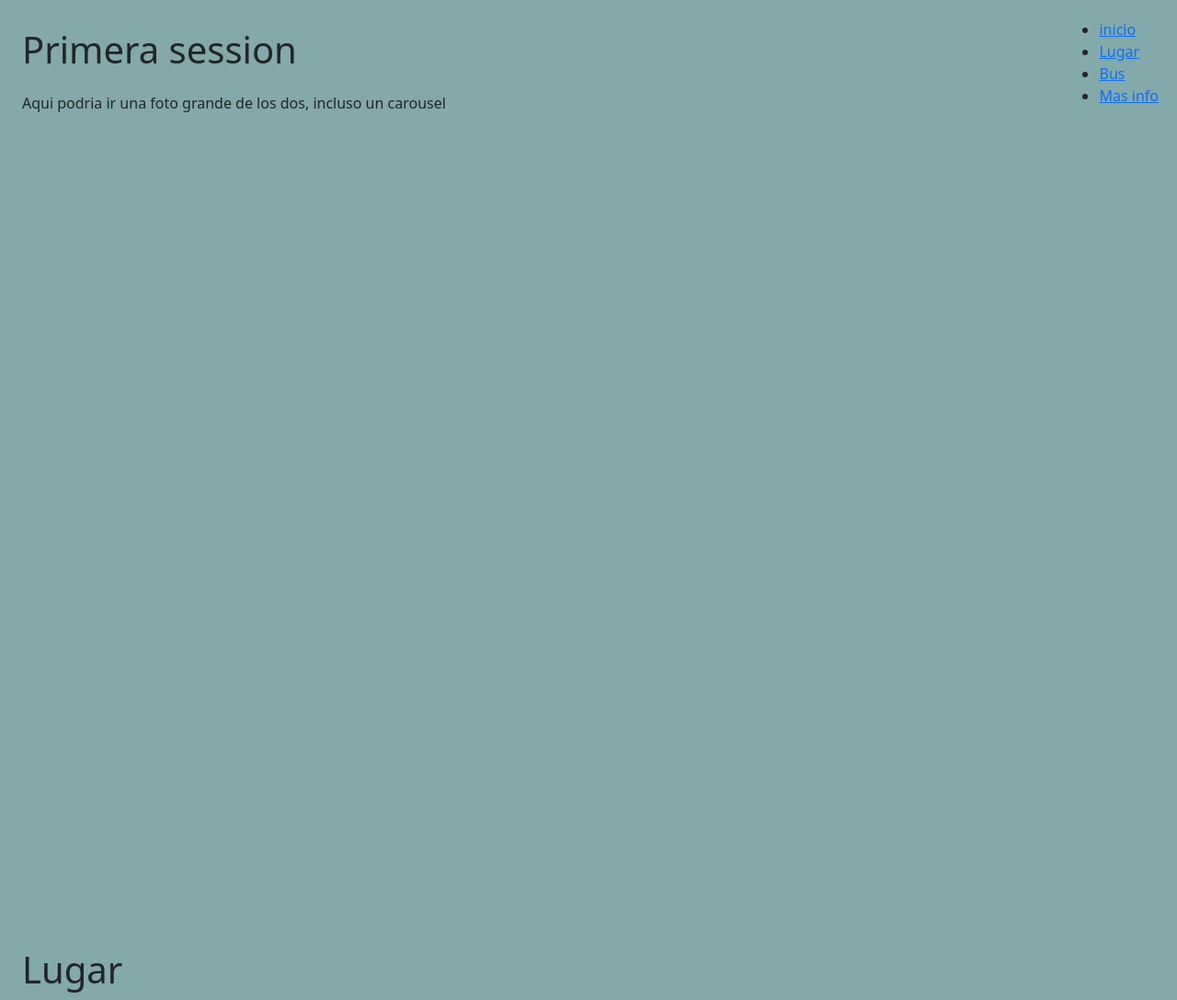
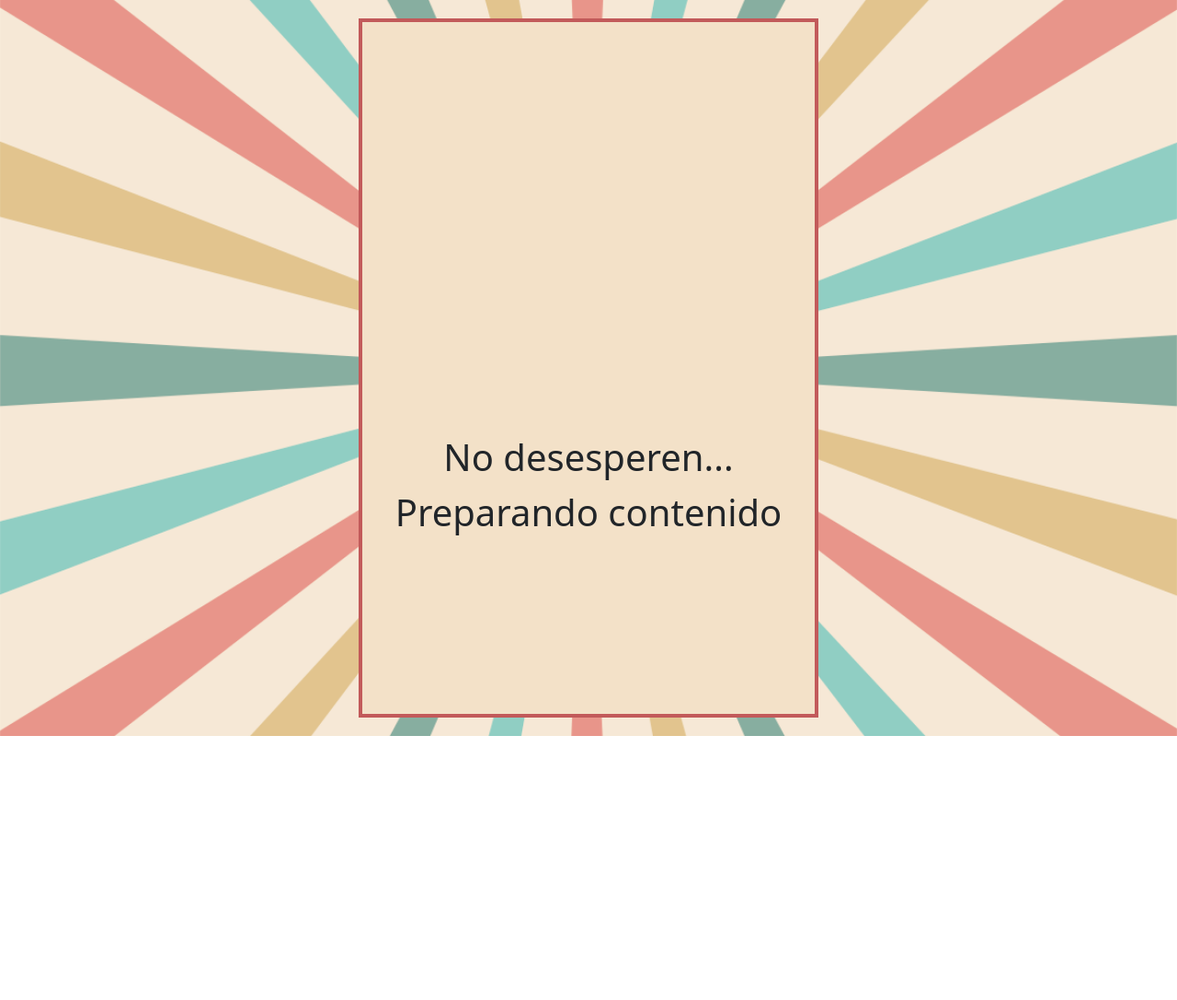
Before and after one commit to jmpeinado/boda, a plain HTML site: page index.html in a window 1280 px wide. Shown: the top 1087 px of the page at 92% size. After the commit the page ends 800 px from the top, so only its background shows below. Drawn offline with nearby package versions, Linux system fonts and the light colour scheme.

Commit message:
cargando...

```diff
--- a/index.css
+++ b/index.css
@@ -1,17 +1,42 @@
 html, body {
   width: 100%;
   height: 100%;
-  background: #83a9aa;
+}
+html {
+  background: url(src/background.png) no-repeat 100% 100%;
+  padding: 20px;
+  background-size: cover;
+  background-position: center;
+  overflow: hidden;
+  height: 100vh;
+}
+body {
+  overflow: auto;
+  border: 4px solid #c25a5a;
+  background-color: #f3e1c8;
+  max-width: 500px;
+  margin: auto;
 }
 
-/* MOBILE */
-.cyj-layout {
-  display: flex;
-  flex-direction: column-reverse;
+/* RESPONSIVE (MOBILE y DESKTOP */
+
+/* Provisional contenido */
+.cyj-content-loading {
+  text-align: center;
+  margin: 90% auto;
+}
+/************************/
+
+.cyj-content {
+  padding: 20px;
 }
 
-.cyj-content {
-  flex: 1;
+.header-img {
+  width: 100%;;
+}
+
+.foto-carmen {
+  width: 100%;;
 }
 
 .cyj-menu {
@@ -19,22 +44,20 @@ html, body {
 }
 
 .cyj-bloque {
-  height: 1000px;
+  _height: 1000px;
 }
 
 .cyj-list-menu {
   position: inherit;
+  display: none;
 }
 
-/* DESKTOP */
-@media (min-width: 992px) {
-  .cyj-layout {
-    flex-direction: initial;
-  }
-
-  .cyj-list-menu {
-    position: fixed;
-    right: 20px;
-    top: 20px;
-  }
+/* CARRUSEL */
+#carouselLocation {
+  border: 5px solid #d2af43;
 }
+.carousel-indicators [data-bs-target],
+.carousel-control-prev-icon,
+.carousel-control-next-icon {
+  background-color: #d2af43;
+}
--- a/index.html
+++ b/index.html
@@ -7,44 +7,83 @@
   <link href="https://cdn.jsdelivr.net/npm/bootstrap@5.2.0-beta1/dist/css/bootstrap.min.css" rel="stylesheet" integrity="sha384-0evHe/X+R7YkIZDRvuzKMRqM+OrBnVFBL6DOitfPri4tjfHxaWutUpFmBp4vmVor" crossorigin="anonymous">
   <link href="index.css" rel="stylesheet">
   <link id="sidemenu" href="sideMenu.html" rel="import">
+  <link id="carrusel-location" href="carrusel-location.html" rel="import">
 </head>
 <body>
 
   <script>
     $(document).ready(function () {
-      $('#sideMenu').load('./sideMenu.html');
+      //$('#sideMenu').load('./sideMenu.html');
+      //$('#carrusel-location').load('./carrusel-location.html');
     });
 
   </script>
 
+  <!--div id="header" class="">
+    <img src="src/header.png" class="header-img" alt="">
+  </div-->
 
-  <div class="container-xxl bd-gutter mt-3 my-md-4 cyj-layout">
+  <div class="cyj-content-loading">
+    <p class="fs-1">No desesperen... Preparando contenido</p>
+  </div>
 
-    <div class="cyj-content">
-      <div id="inicio" class="container cyj-bloque">
-        <p class="fs-1">Primera session</p>
-        <p>Aqui podria ir una foto grande de los dos, incluso un carousel</p>
-      </div>
+  <!--div class="cyj-content">
+    <div id="carmen" class="container cyj-bloque">
+      <p class="fs-1 sticky-top">Carmen</p>
+      <img src="src/carmen-web.png" class="foto-carmen">
+    </div>
 
-      <div id="lugar" class="container cyj-bloque">
-        <p class="fs-1">Lugar</p>
-        <p>Aqui podria ir info de la hacienda</p>
-      </div>
+    <div id="javi" class="container cyj-bloque">
+      <p class="fs-1 sticky-top">Javi</p>
+      <p></p>
+    </div>
 
-      <div id="bus" class="container cyj-bloque">
-        <p class="fs-1">Bus</p>
-        <p>Aqui podria ir info de los autobuses</p>
-      </div>
-
-      <div id="masInfo" class="container cyj-bloque">
-        <p class="fs-1">Bus</p>
-        <p>Aqui podria ir info de los autobuses</p>
+    <div id="lugar" class="container cyj-bloque">
+      <p class="fs-1 sticky-top">Hacienda Santa Rosa</p>
+      <div id="carouselLocation" class="carousel slide" data-bs-ride="false">
+        <div class="carousel-inner">
+          <div class="carousel-item active">
+            <img src="src/mapa.png" class="d-block w-100" alt="mapa">
+          </div>
+          <div class="carousel-item">
+            <img src="src/paso1.png" class="d-block w-100" alt="paso1">
+          </div>
+          <div class="carousel-item">
+            <img src="src/Paso3.png" class="d-block w-100" alt="paso2">
+          </div>
+          <div class="carousel-item">
+            <img src="src/Paso4.png" class="d-block w-100" alt="paso2">
+          </div>
+          <div class="carousel-item">
+            <img src="src/Paso6.png" class="d-block w-100" alt="paso2">
+          </div>
+          <div class="carousel-item">
+            <img src="src/Paso8.png" class="d-block w-100" alt="paso2">
+          </div>
+        </div>
+        <button class="carousel-control-prev" type="button" data-bs-target="#carouselLocation" data-bs-slide="prev">
+          <span class="carousel-control-prev-icon" aria-hidden="true"></span>
+          <span class="visually-hidden">Previous</span>
+        </button>
+        <button class="carousel-control-next" type="button" data-bs-target="#carouselLocation" data-bs-slide="next">
+          <span class="carousel-control-next-icon" aria-hidden="true"></span>
+          <span class="visually-hidden">Next</span>
+        </button>
       </div>
     </div>
 
-    <aside id="sideMenu" class="cyj-menu"></aside>
+    <div id="bus" class="container cyj-bloque">
+      <p class="fs-1 sticky-top">Buses</p>
+      <p>Villa del Rio - Salida 12:00 en el Ayuntamiento </p>
+      <p>Córdoba - Salida 12:30 en La victoria (frente al mercado la victoria) </p>
+    </div>
 
-  </div>
+    <div id="masInfo" class="container cyj-bloque">
+      <p class="fs-1 sticky-top">Viernes noche</p>
+      <p>Se tomara un refrigerio el viernes a eso de las 20:00 en la plaza de las cañas para la gente que esté en Córdoba y quiera acercarse</p>
+    </div>
+
+  </div-->
 
   <script src="https://cdn.jsdelivr.net/npm/bootstrap@5.2.0-beta1/dist/js/bootstrap.bundle.min.js" integrity="sha384-pprn3073KE6tl6bjs2QrFaJGz5/SUsLqktiwsUTF55Jfv3qYSDhgCecCxMW52nD2" crossorigin="anonymous"></script>
 </body>
```
Also changed, not shown: carrusel-location.html (added, +38 -0 lines), src/Paso3.png (added), src/Paso4.png (added), src/background.png (added), src/header.png (added), src/header2.png (added), src/mapa.png (added), src/paso1.png (added), src/paso6.png (added), src/paso8.png (added).
